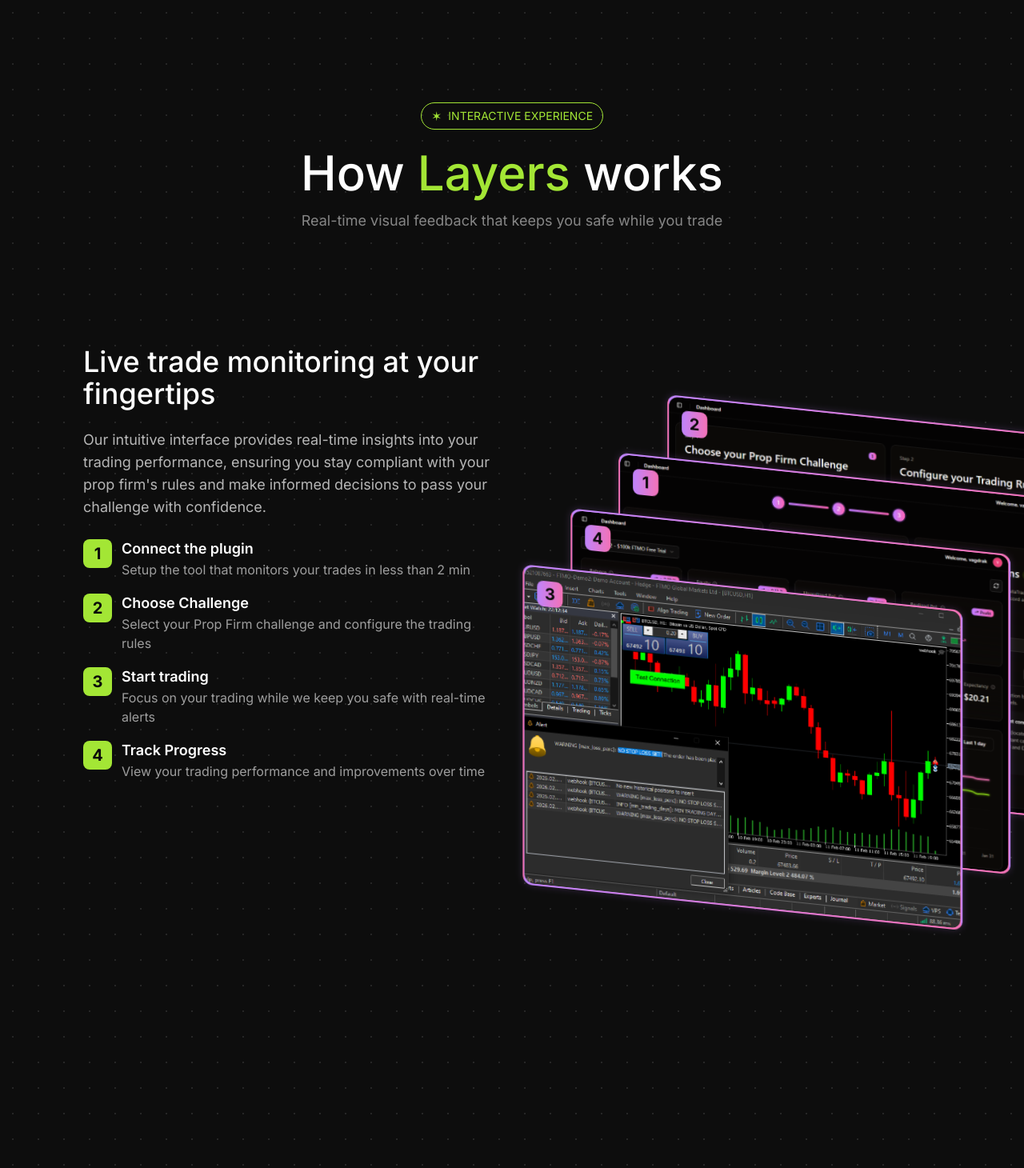
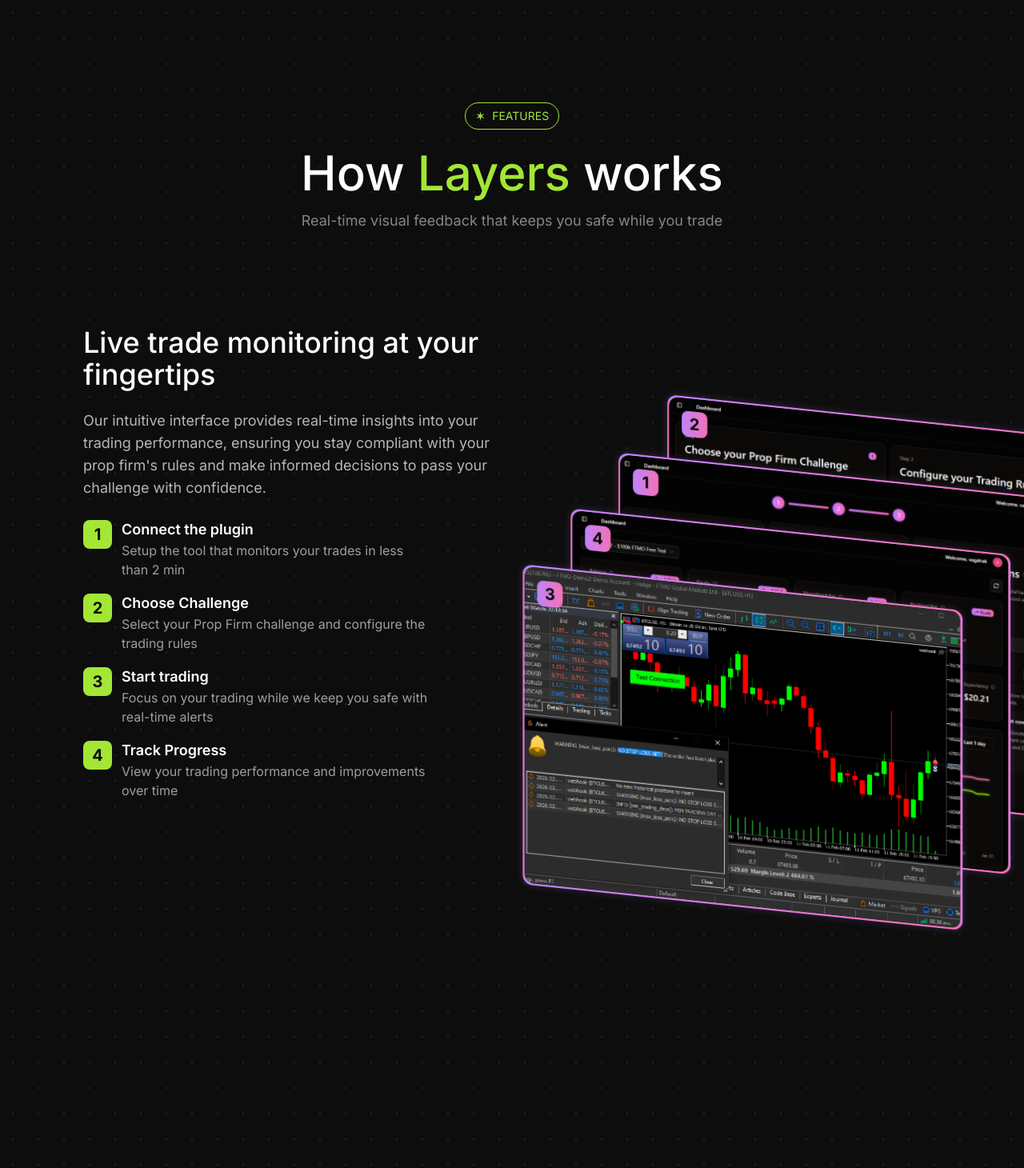
Before and after one commit to vaggelisdrak/landing-page, a Next.js app: page / in a window 1280 px wide. Shown: the part 2720-4180 px from the top of the page at 80% size. Built offline with nearby package versions, Linux system fonts and the light colour scheme.

Commit message:
Minor improvements

```diff
--- a/src/sections/CallToAction.tsx
+++ b/src/sections/CallToAction.tsx
@@ -37,8 +37,8 @@
                     >
                     {Array.from({ length: 10 }).map((_, index) => (
                         <div key={index} className="flex items-center gap-16">
-                            <span className="text-lime-400 text-7xl">&#10038;</span>
-                            <span className="group-hover:text-lime-400">Try it for free</span>
+                            <span className="bg-gradient-to-r from-purple-400 to-pink-400 text-transparent bg-clip-text text-7xl">&#10038;</span>
+                            <span className="group-hover:text-lime-400">Try free trial</span>
                         </div>
                     ))}
                 </motion.div>
--- a/src/sections/CardSwapSection.tsx
+++ b/src/sections/CardSwapSection.tsx
@@ -14,7 +14,7 @@
             <div className="container">
                 <div className="text-center mb-16">
                     <div className="flex justify-center">
-                        <Tag>Interactive Experience</Tag>
+                        <Tag>Features</Tag>
                     </div>
                     <h2 className="text-6xl font-medium mt-6">
                         How <span className="text-lime-400">Layers</span> works
@@ -31,7 +31,7 @@
                         <p className="text-white/70 text-lg">
                             Our intuitive interface provides real-time insights into your trading performance, ensuring you stay compliant with your prop firm&apos;s rules and make informed decisions to pass your challenge with confidence.
                         </p>
-                        <ul className="space-y-4">
+                        <ul className="space-y-4 md:mr-10 pr-10">
                             <li className="flex items-start gap-3">
                                 <div className="w-9 h-9 bg-lime-400 rounded-lg flex items-center justify-center flex-shrink-0 mt-0.5">
                                     <span className="text-neutral-950 font-bold text-xl">1</span>
--- a/src/sections/Footer.tsx
+++ b/src/sections/Footer.tsx
@@ -5,6 +5,7 @@
     { href: "#", label: "Contact" },
     { href: "#", label: "Privacy Policy" },
     { href: "#", label: "Terms & Conditions" },
+    { href: "#", label: "Copyright © 2026" },
 ];
 
 export default function Footer() {
```
